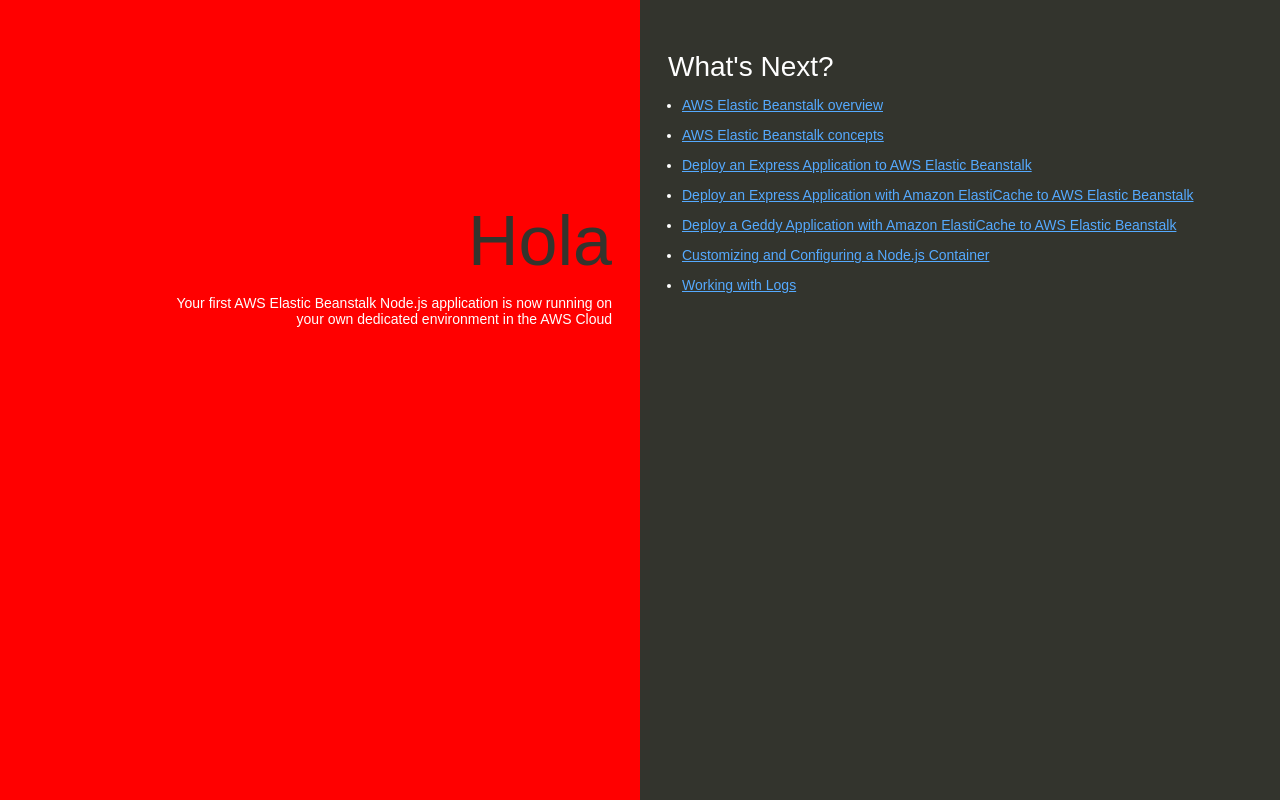
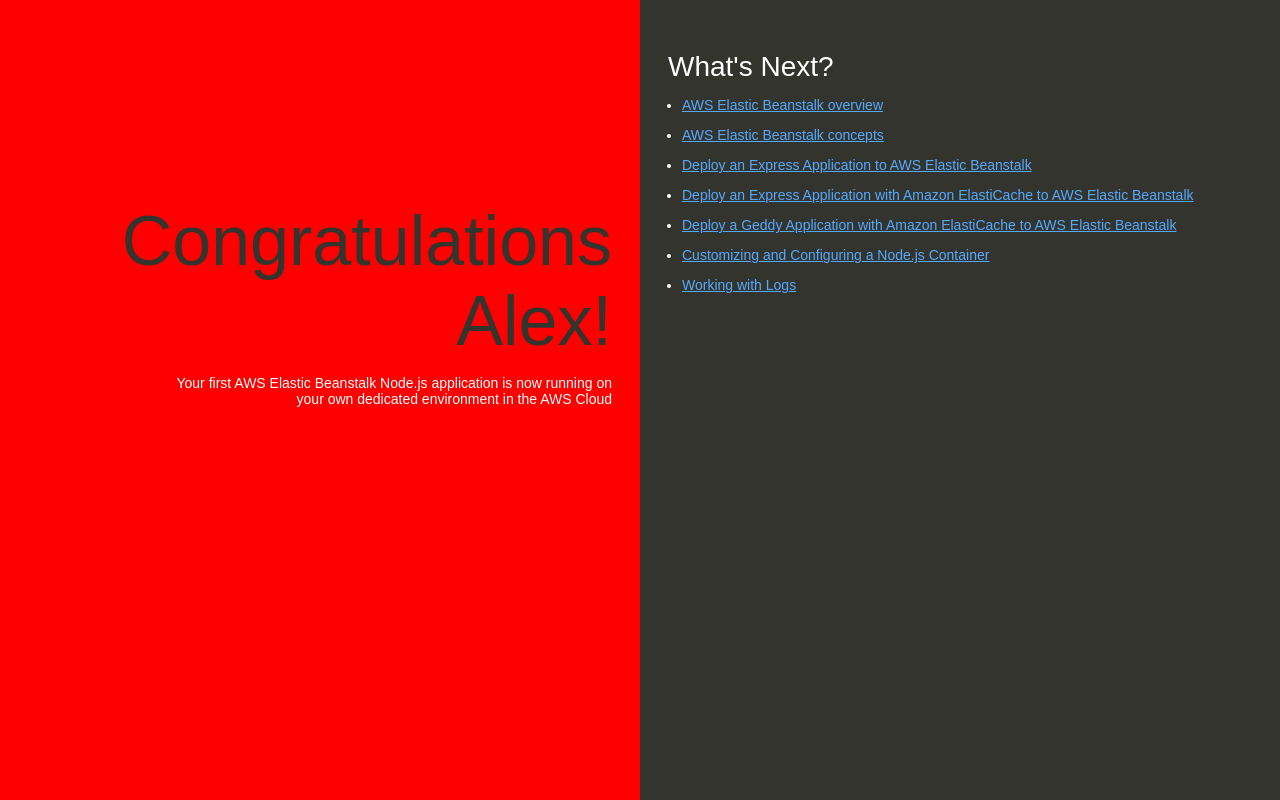
Before and after one commit to AlejandroC99/alex-devops, a plain HTML site: page index.html in a window 1280 px wide. Drawn offline with Linux system fonts and the light colour scheme.

Commit message:
Add my name

```diff
--- a/index.html
+++ b/index.html
@@ -74,7 +74,7 @@
   </head>
   <body>
     <div class="textColumn">
-      <h1>Hola</h1>
+      <h1>Congratulations Alex!</h1>
       <p>Your first AWS Elastic Beanstalk Node.js application is now running on your own dedicated environment in the AWS Cloud</p>
     </div>
     <div class="linksColumn">
```
